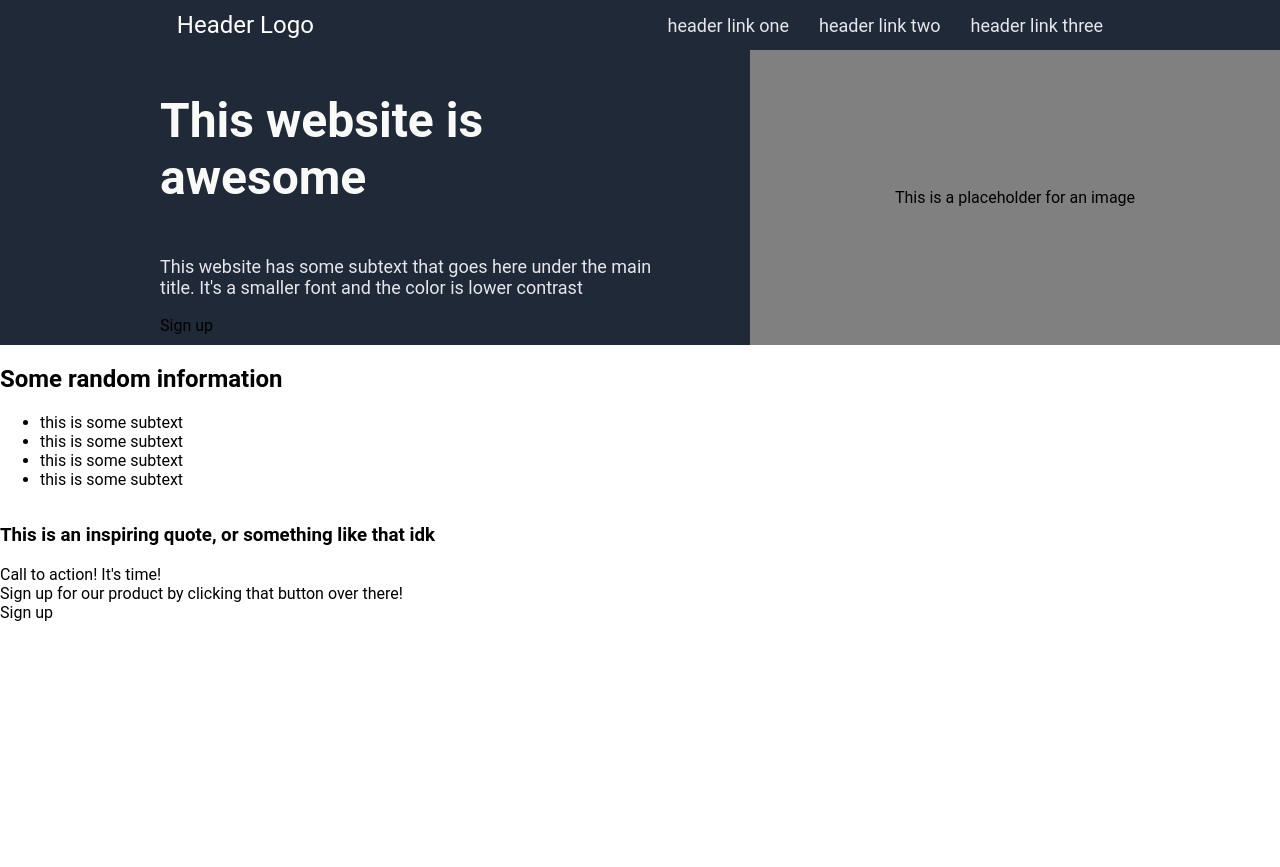
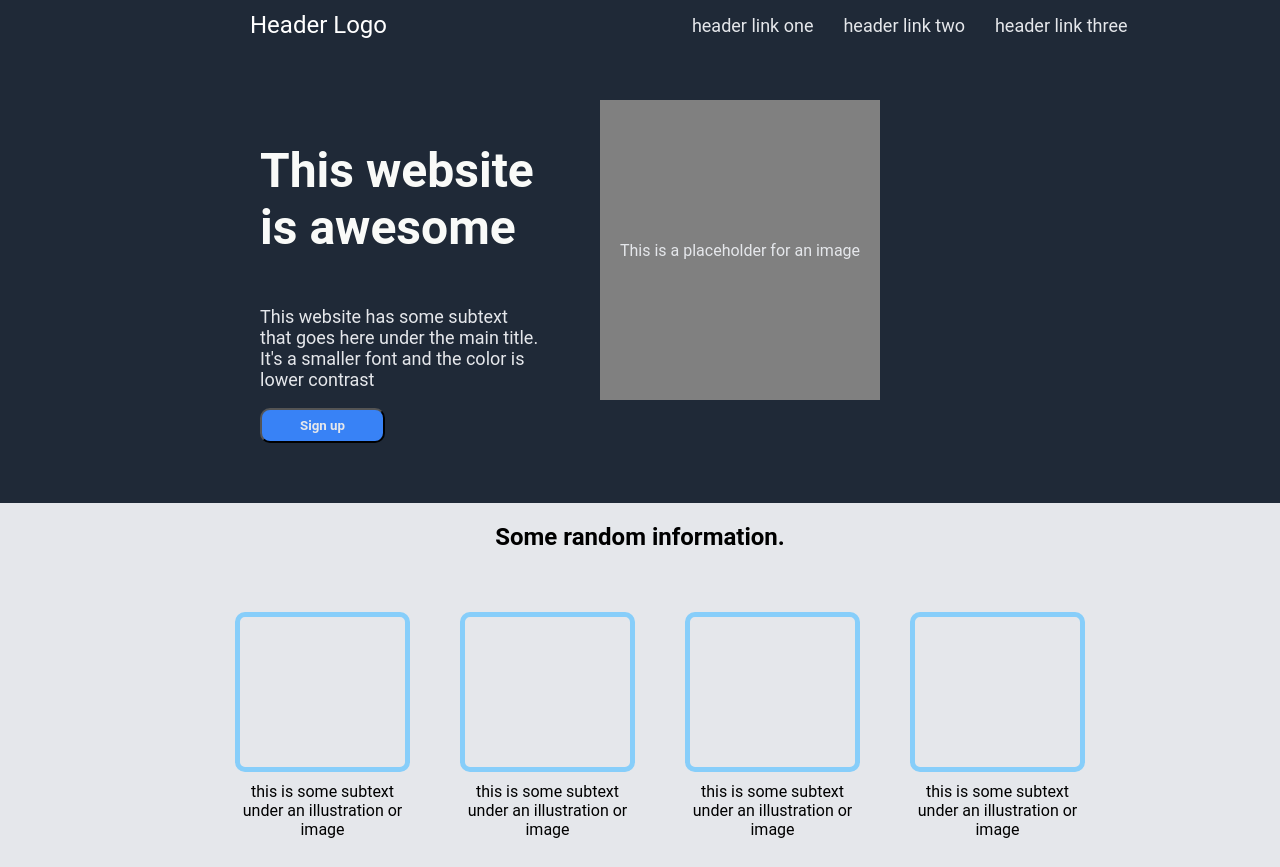
Before and after one commit to bathan1/landing-page-demo, a plain HTML site: page index.html in a window 1280 px wide. Shown: the top 867 px of the page. Before the commit the page ends 800 px from the top, so only its background shows below. Drawn offline with Linux system fonts and the light colour scheme.

Commit message:
Added middle third of website
Will fix sizing issues in the future.

```diff
--- a/index.html
+++ b/index.html
@@ -24,7 +24,7 @@
             <p>This website has some subtext that goes here under the main title.
                 It's a smaller font and the color is lower contrast</p>
             <div id = "sign-up-container">
-            <div>Sign up</div>
+            <button id="sign-up-button">Sign up</button>
             </div>
         </div>
         <div class = "right-half">
@@ -33,12 +33,16 @@
     </div>
     <!--Mid third-->
     <div class = "mid-third">
-        <h2>Some random information</h2>
+        <h2>Some random information.</h2>
         <ul>
-            <li>this is some subtext</li>
-            <li>this is some subtext</li>
-            <li>this is some subtext</li>
-            <li>this is some subtext</li>
+            <li><div id = "generic-container"></div>
+                this is some subtext under an illustration or image</li>
+            <li><div id = "generic-container"></div>
+                this is some subtext under an illustration or image</li>
+            <li><div id = "generic-container"></div>
+                this is some subtext under an illustration or image</li>
+            <li><div id = "generic-container"></div>
+                this is some subtext under an illustration or image</li>
         </ul>
     </div>
     <!--Bot third-->
--- a/styles.css
+++ b/styles.css
@@ -3,9 +3,9 @@
 }
 
 body {
-    box-sizing: border-box;
     display:flex;
     flex-direction: column;
+    background-color: #1F2937;
 
     margin: 0;
 }
@@ -28,6 +28,7 @@ a {
 
 #header-logo {
     margin: auto;
+    margin-left: 250px;
     font-size: 24px;
 }
 
@@ -44,6 +45,8 @@ a {
     background-color: #1F2937;
     display:flex;
     justify-content:space-evenly;
+    margin-top: 50px;
+    margin-bottom:50px;
 }
 
 .top-third .left-half > h1 {
@@ -63,11 +66,10 @@ a {
     display:flex;
     flex-direction: column;
 
-    margin-left: 150px;
-    margin-right: 50px;
+    margin-left: 250px;
     border: 100px white;
     padding: 10px;
-    word-wrap:break-word;
+
 }
 
 .right-half {
@@ -77,4 +79,68 @@ a {
     align-items: center;
     background-color:gray;
 
+    margin-right: 400px;
+    margin-left:50px;
+
+    min-height: 100px;
+    min-width:250px;
+    max-height: 300px;
+    max-width: 500px;
+
+    color: #E5E7EB;
 }
+
+.bot-third {
+    background-color: #E5E7EB;
+}
+
+#sign-up-button {
+    background-color: #3882F6;
+    color:#E5E7EB;
+    font-weight: bolder;
+
+    width: 125px;
+    height: 35px;
+
+    padding-top: 3px;
+    padding-bottom: 3px;
+    padding-right: 6px;
+    padding-left: 6px;
+
+    border-radius:10px;
+}
+
+.mid-third {
+    background-color: #E5E7EB;
+    flex: 1;
+    display: flex;
+    flex-direction: column;
+    align-items: center;
+
+}
+
+.mid-third > ul {
+    list-style:none;
+    display:flex;
+}
+
+.mid-third > ul > li{
+    margin: 25px;
+    max-width:175px;
+
+    text-align: center;
+}
+
+#generic-container {
+    border: 5px solid lightskyblue;
+    border-radius:10px;
+    flex: 1px;
+    min-height:150px;
+
+    margin-bottom: 10px;
+}
+
+.bot-third {
+    flex: 1;
+    background-color:#F9FAF8;
+}
```
